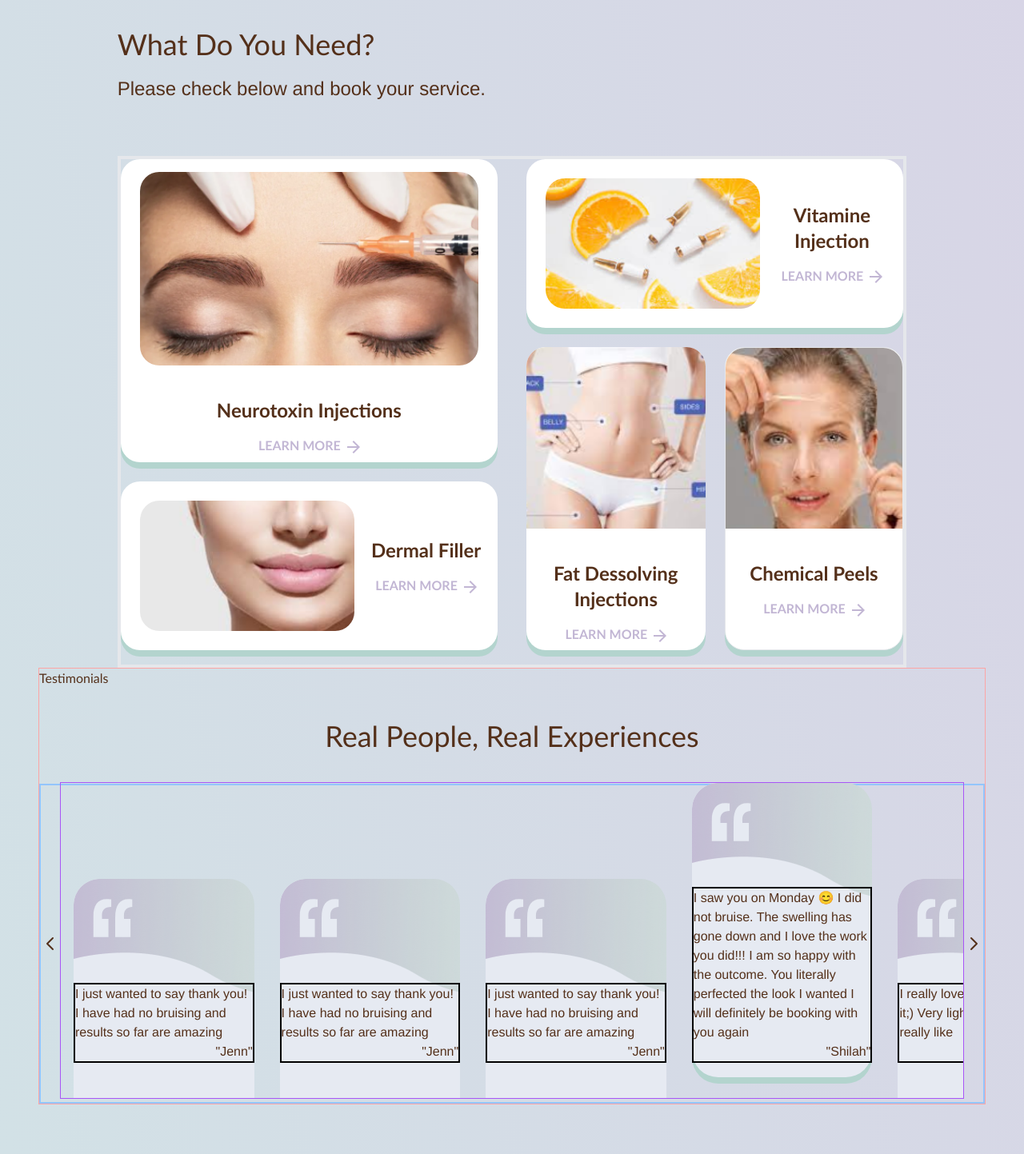
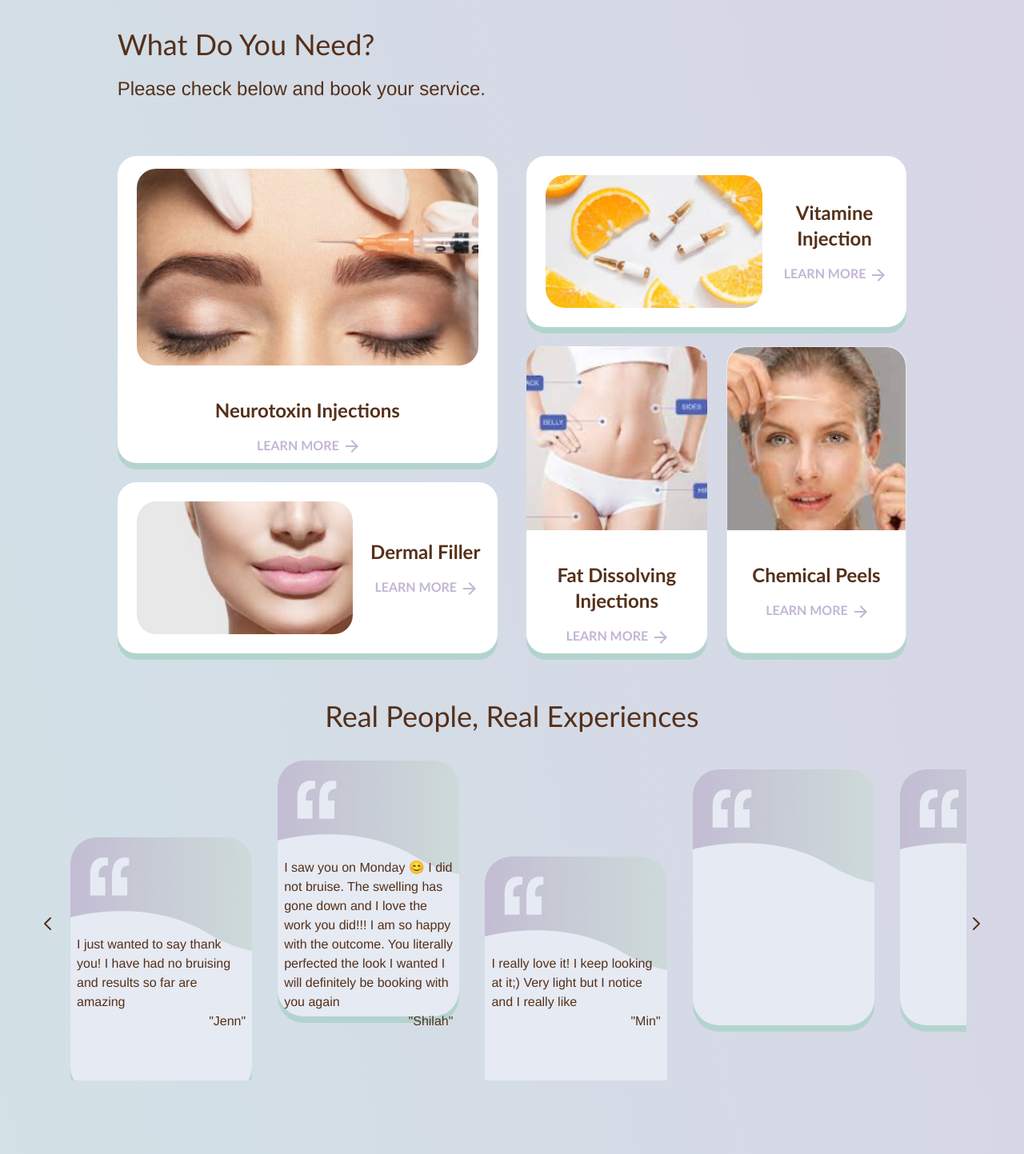
Before and after one commit to T4r4n3h/Beauty-Bee-Clinic, a React (Create React App) app: page / in a window 1280 px wide. Shown: the part 680-2123 px from the top of the page at 80% size. Built offline with nearby package versions, Linux system fonts and the light colour scheme.

Commit message:
ready for deployment

```diff
--- a/src/components/ServiceCardSection.jsx
+++ b/src/components/ServiceCardSection.jsx
@@ -2,7 +2,7 @@ import React from 'react'
 
 function ServiceCardSection() {
   return (
-    <div className="service-card-section hidden md:flex w-5/6 h-4/5 mx-auto border-4">
+    <div className="service-card-section hidden md:flex w-5/6 h-4/5 mx-auto ">
         <div className="LeftSection h-full w-1/2 mr-3">
 
             <div className="leftTopCon container"
@@ -23,7 +23,14 @@ function ServiceCardSection() {
                             </button>
                         </div>
                     </div>
-                    <div className="back h-full bottom-[440px] border-2 border-blue-400">This is gonna be the description for the botox</div>
+                    <div className="back h-full bottom-[440px] p-10">
+
+                    <p className='font-normal'>
+                            Botox injections block certain chemical signals from nerves, mostly signals that cause muscles to contract. The most common use of these injections is to temporarily relax the facial muscles that cause wrinkles in the forehead and around the eyes.
+                        </p>
+                        <h3 className="font-bold ">Price</h3>
+
+                    </div>
                 </div>
             </div>
 
@@ -46,7 +53,12 @@ function ServiceCardSection() {
                             </button>
                         </div>
                     </div>
-                    <div className="back h-full  bottom-[200px] border-2 border-green-400">This is gonna be the description for the derma filler</div>
+                    <div className="back h-full  bottom-[200px] px-10">
+                        <p className='font-normal'>
+                        Dermal fillers are gel-like substances injected under the skin. Dermal fillers are meant to create a smoother or fuller appearance, or both.
+                        </p>
+                        <h3 className="font-bold ">Price</h3>
+                    </div>
                 </div>
 
             </div>
@@ -72,7 +84,12 @@ function ServiceCardSection() {
                             </div>
 
                         </div>
-                            <div className="back h-full bottom-[200px] border-2 border-blue-400">Description for Vita injection</div>
+                            <div className="back h-full bottom-[200px] px-10">
+                            <p className='font-normal'>
+                            Vitamin B12 is also called the ‘energy vitamin’. It considered the most versatile of all vitamins due to its vast range of fundamental nerve functions, processing carbs and fats, forming red blood cells, and producing DNA Vitamin B12 has positive effects on both body and mind.
+                              </p>
+                        <h3 className="font-bold ">Price</h3>
+                            </div>
 
                     </div>
 
@@ -94,7 +111,7 @@ function ServiceCardSection() {
                             <div className="img  h-3/5 bg-fat  bg-no-repeat bg-cover bg-center rounded-t-3xl"></div>
                             <div className="crdtext  h-fit mt-10">
 
-                                <h3 className="srvHeader font-bold text-2xl text-center">Fat Dessolving Injections</h3>
+                                <h3 className="srvHeader font-bold text-2xl text-center">Fat Dissolving Injections</h3>
                                 <button className="LrnBtn text-[#C2B6D4] font-black text-center w-full mt-4">LEARN MORE
                                 <svg className='inline font-black ml-2'  width="16" height="16" viewBox="0 0 16 16" fill="none"      xmlns="http://www.w3.org/2000/svg">
                                     <path d="M8 0L6.59 1.41L12.17 7H0V9H12.17L6.59 14.59L8 16L16 8L8 0Z" fill="#C2B6D4"/>
@@ -102,7 +119,12 @@ function ServiceCardSection() {
                             </button>
                             </div>
                         </div>
-                        <div className="back h-full bottom-[450px] border-2 border-blue-400">Description for Fat desolving </div>
+                        <div className="back h-full bottom-[450px] p-6 rounded-3xl">Description for Fat dissolving
+                        <p className="font-normal">
+                        Fat-dissolving treatment, also known as lipolytic injections, is a simple and non-invasive cosmetic procedure that uses injections to target fat deposits in the body. These injections use Deoxycholic acids, a synthetic form of naturally-occurring acids in the body.
+                        </p>
+                        <h3 className="font-bold ">Price</h3>
+                        </div>
                     </div>
 
 
@@ -126,7 +148,13 @@ function ServiceCardSection() {
                             </button>
                             </div>
                             </div>
-                            <div className="back h-full bottom-[450px] border-2 border-blue-300">chem peel</div>
+                            <div className="back h-full bottom-[450px] p-6 rounded-3xl">
+                            <p className="font-normal">
+                            This is a technique used to improve the texture of the skin. It is intended to remove the outermost layer of the skin.To accomplish this task, the chosen  peel solution induces a controlled injury to the skin. Resulting wound healing processes begin to regenerate new tissues. The dead skin eventually peels off.
+
+                            </p>
+                            <h3 className="font-bold ">Price</h3>
+                            </div>
                         </div>
                 </div>
 
--- a/src/components/ServiceSection.jsx
+++ b/src/components/ServiceSection.jsx
@@ -26,7 +26,7 @@ function ServiceSection() {
     },
     {
         name:"Vitamin Injection",
-        description:"",
+        description:"Vitamin B12 is also called the ‘energy vitamin’. It considered the most versatile of all vitamins due to its vast range of fundamental nerve functions, processing carbs and fats, forming red blood cells, and producing DNA Vitamin B12 has positive effects on both body and mind.",
         img:"../../public/img/vitamineInjection.png",
         price:"",
         duration:"30 minutes"
--- a/src/components/Slider.jsx
+++ b/src/components/Slider.jsx
@@ -3,22 +3,21 @@ import TestCard from './TestCard'
 function Slider() {
     const slidess = [1,2,3,4,5]
     const slides =[
-      {id:1, name: '"Jenn"', msg:'I just wanted to say thank you! I have had no bruising and results so far are amazing'},
-      {id:1, name: '"Jenn"', msg:'I just wanted to say thank you! I have had no bruising and results so far are amazing'},
+
       {id:1, name: '"Jenn"', msg:'I just wanted to say thank you! I have had no bruising and results so far are amazing'},
       {id:2, name: '"Shilah"', msg:'I saw you on Monday 😊	I did not bruise. The swelling has gone down and I love the work you did!!! I am so happy with the outcome. You literally perfected the look I wanted I will definitely be booking with you again'},
       {id:3, name: '"Min"', msg:'I really love it! I keep looking at it;) Very light but I notice and I really like '},
-      {id:4, name: 'no', msg:'blah blah blah blah blah blah blah blah blah blah blah blahh blah blah blah blah blah blah blahh blah blah blah blah blah blah blahh blah blah blah blah blah blah blahh blah blah blah blah blah blah blah blah blah blah blah blah'},
-      {id:5, name: '', msg:'blah blah blah blah blah blah blah blah blah blah blah blah blah blah blah'},
-      {id:6, name: '', msg:'g'},
+      {id:4, name: '', msg:''},
+      {id:5, name: '', msg:''},
+      {id:6, name: '', msg:''},
     ]
 
   return (
-    <div className='Slider-container h-[25rem] flex justify-center items-center border-2 border-blue-300'>
+    <div className='Slider-container h-[25rem] flex justify-center items-center '>
       <div className="left "><svg xmlns="http://www.w3.org/2000/svg" class="h-6 w-6" fill="none" viewBox="0 0 24 24" stroke="currentColor" stroke-width="2">
   <path stroke-linecap="round" stroke-linejoin="round" d="M15 19l-7-7 7-7" />
 </svg></div>
-      <div className="slider mb-2 w-full h-full whitespace-nowrap overflow-x-scroll  border border-purple-500">
+      <div className="slider mb-2 w-full h-full whitespace-nowrap overflow-x-scroll  ">
       {slides.map((card)=> (<TestCard key={card.id} name={card.name} msg={card.msg}/>))}
 
       </div>
--- a/src/components/SrvcCardMbl.jsx
+++ b/src/components/SrvcCardMbl.jsx
@@ -40,7 +40,7 @@ function SrvcCardMbl() {
         duration:"45 minutes"},
   ]
   return (
-    <div className="SrvcCardMbl md:hidden border flex flex-wrap justify-around">
+    <div className="SrvcCardMbl md:hidden flex flex-wrap justify-around">
        {services.map((srv)=> (<ServiceItem key= {srv.name} name={srv.name} description={srv.description} price={srv.price} duration={srv.duration} img={srv.img}/>))}
 
 
--- a/src/components/TestCard.jsx
+++ b/src/components/TestCard.jsx
@@ -4,7 +4,7 @@ function TestCard(props) {
   return (
     <div
     style={{ boxShadow:"0px 8px 0px #B3D4CE"}}
-    className='lg:w-1/5 h-[23rem] rounded-[32.69px] inline-block bg-test bg-no-repeat  mx-4 bg-[#E6EAF2]  '
+    className='lg:w-1/5 h-[20rem] rounded-[32.69px] inline-block bg-test bg-no-repeat  mx-4 bg-[#E6EAF2]  '
     >
          <svg className="testSvg   mt-6 ml-6" width="50" height="50" viewBox="0 0 50 50" fill="none"
                             xmlns="http://www.w3.org/2000/svg">
@@ -20,7 +20,7 @@ function TestCard(props) {
                                 </clipPath>
                             </defs>
          </svg>
-         <div className='whitespace-pre-line border-2  border-black mt-14 '>
+         <div className='whitespace-pre-line  mt-10 p-2 '>
             <p>{props.msg}</p>
             <p className="text-right">{props.name}</p>
 
--- a/src/components/Testimonials.jsx
+++ b/src/components/Testimonials.jsx
@@ -3,8 +3,8 @@ import Slider from './Slider'
 
 function  Testimonials() {
   return (
-    <div className='w-full  hidden md:block border border-red-300'>
-Testimonials
+    <div className='w-full  hidden md:block'>
+
       <h1 className="text-xl md:text-4xl text-center my-10">Real People, Real Experiences</h1>
     <Slider/>
     </div>
--- a/src/index.css
+++ b/src/index.css
@@ -61,7 +61,7 @@ p{
   -webkit-backface-visibility:hidden;
 }
 .back {
-  background-color: rgb(225, 216, 233);
+  background-color:white;
   position: relative;
   /* bottom: 440px; */
   transform:rotateY(180deg)
```
